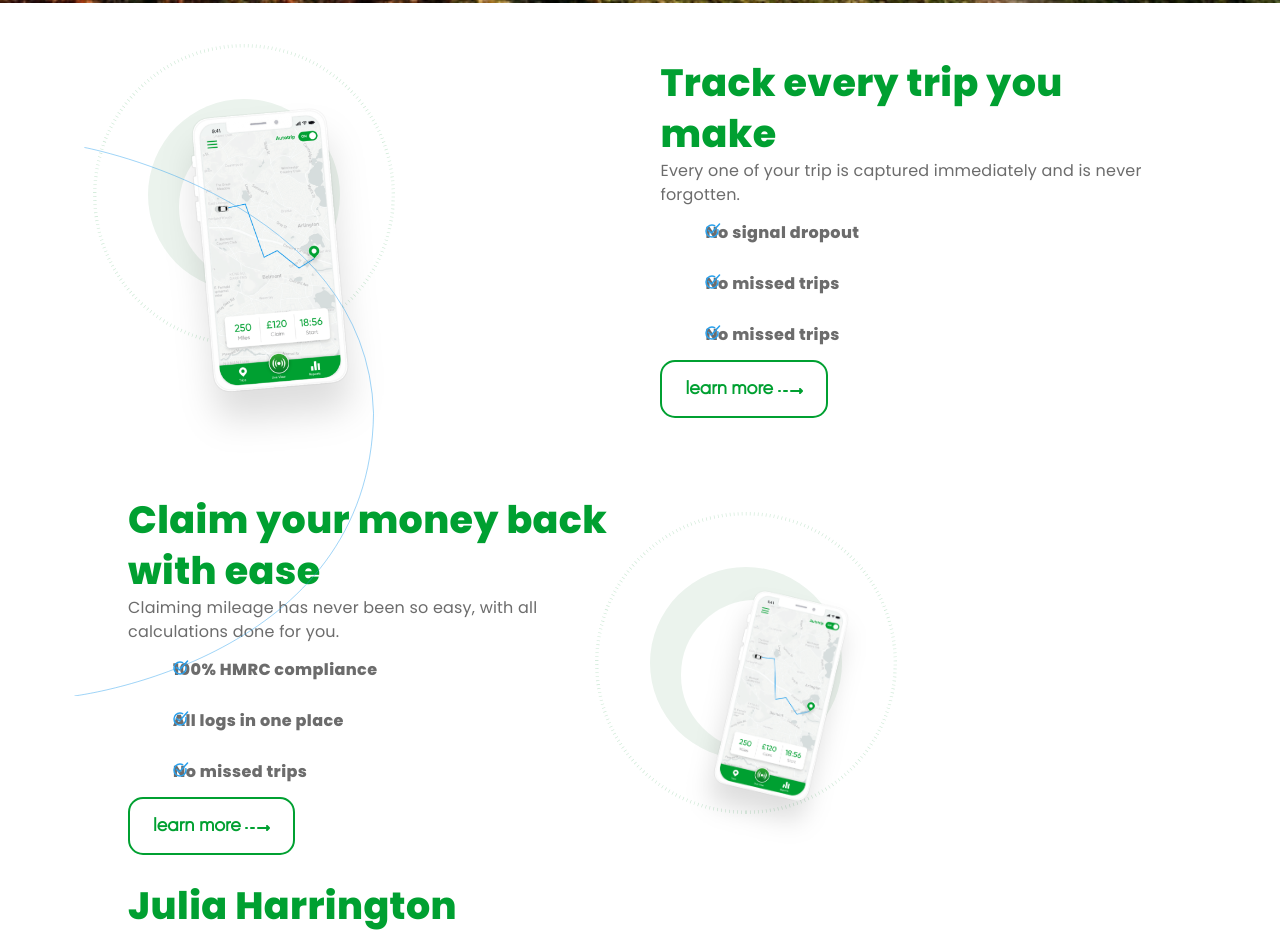
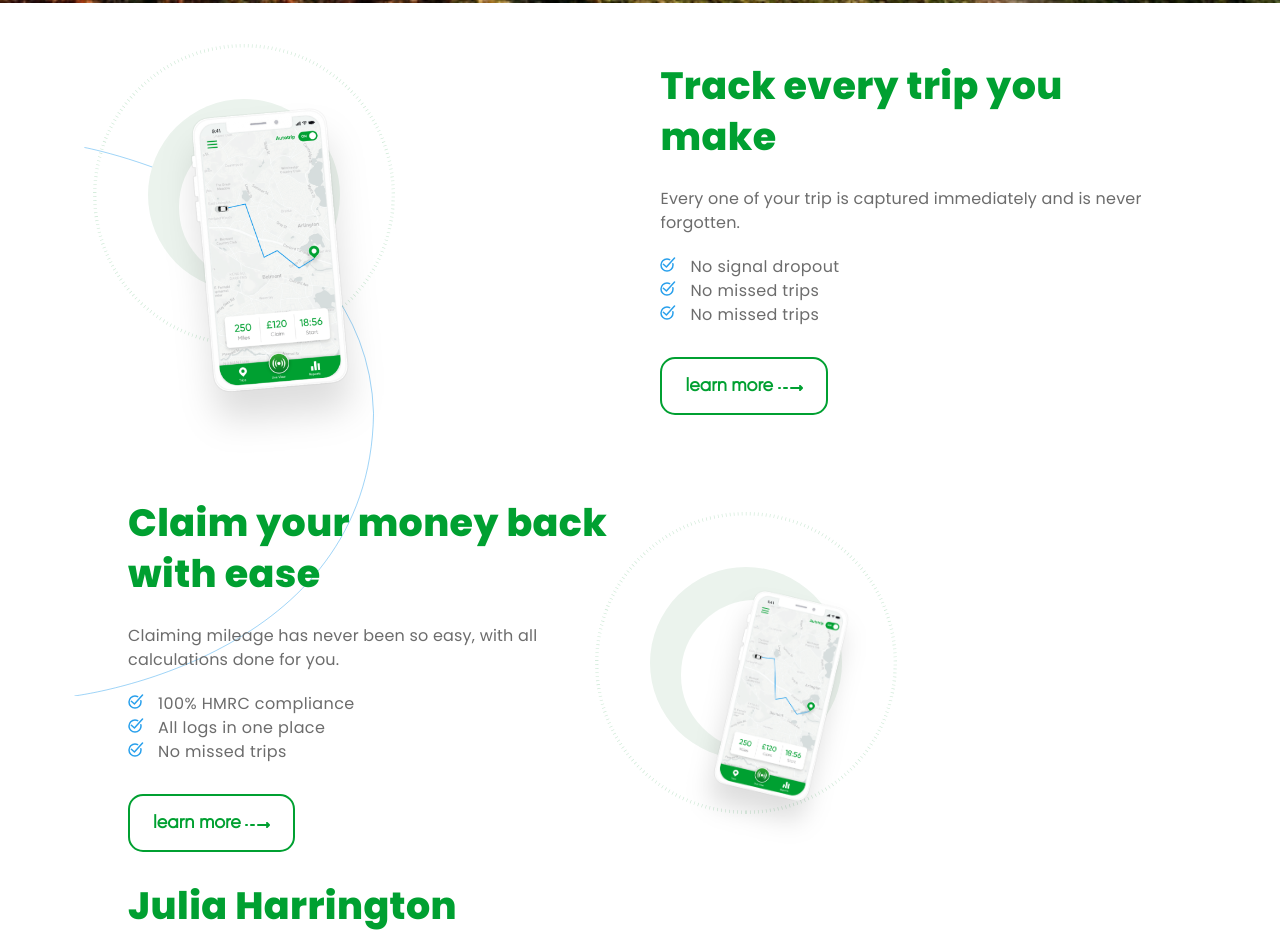
Before and after one commit to AndrewKreshchenko/UPQODE, a website: page app/templates/index.html in a window 1280 px wide. Shown: the part 797-1734 px from the top of the page. Drawn offline with nearby package versions, Linux system fonts and the light colour scheme.

Commit message:
Update styles.css

```diff
--- a/app/assets/css/styles.css
+++ b/app/assets/css/styles.css
@@ -14,21 +14,6 @@
   src: local("Gilroy Regular"), url("../fonts/Gilroy-Regular.ttf") format("truetype");
 }
 
-/*----------------------------------------------------------------------------*\
-	$DROPDOWN
-	Preview: rawgithub.com/Idered/snippets/master/MIXED/dropdown/index.html
-	<div class="dropdown">
-		<div class="dropdown__text">Your account</div>
-		<div class="dropdown__toggle"></div>
-		<ul class="dropdown__content">
-			<li><a href="">Profile</a></li>
-			<li><a href="">Settings</a></li>
-			<li><a href="">Friends</a></li>
-			<li><a href="">Go pro</a></li>
-			<li><a href="">Sign out</a></li>
-		</ul>
-	</div>
-\*----------------------------------------------------------------------------*/
 /* VARIABLES */
 /* GENERAL STYLES */
 .services__item-particulars li::before, .overlay-bg__ring::before {
@@ -114,6 +99,8 @@ ul, li {
   cursor: pointer;
   border: none;
   outline: none;
+  -webkit-transition: opacity 0.5s;
+  transition: opacity 0.5s;
 }
 
 .btn--filled {
@@ -217,6 +204,7 @@ header nav ul li a {
 /* Services */
 .services__chain {
   position: absolute;
+  z-index: -1;
 }
 
 .services__chain-path {
@@ -246,14 +234,15 @@ header nav ul li a {
 }
 
 .services__item-description {
+  margin: 25px 0 20px;
   font-size: 16px;
   letter-spacing: .2px;
 }
 
 .services__item-particulars {
+  margin-bottom: 30px;
   padding-left: 30px;
   display: table;
-  font-weight: 800;
   font-size: 38px;
   line-height: 51px;
   letter-spacing: 0.4px;
@@ -261,11 +250,13 @@ header nav ul li a {
 }
 
 .services__item-particulars li {
-  padding-left: 15px;
+  line-height: 24px;
 }
 
 .services__item-particulars li::before {
   content: url(../img/included.svg);
+  -webkit-transform: translateX(-30px);
+  transform: translateX(-30px);
   width: 30px;
   height: 30px;
   z-index: 3;
```
